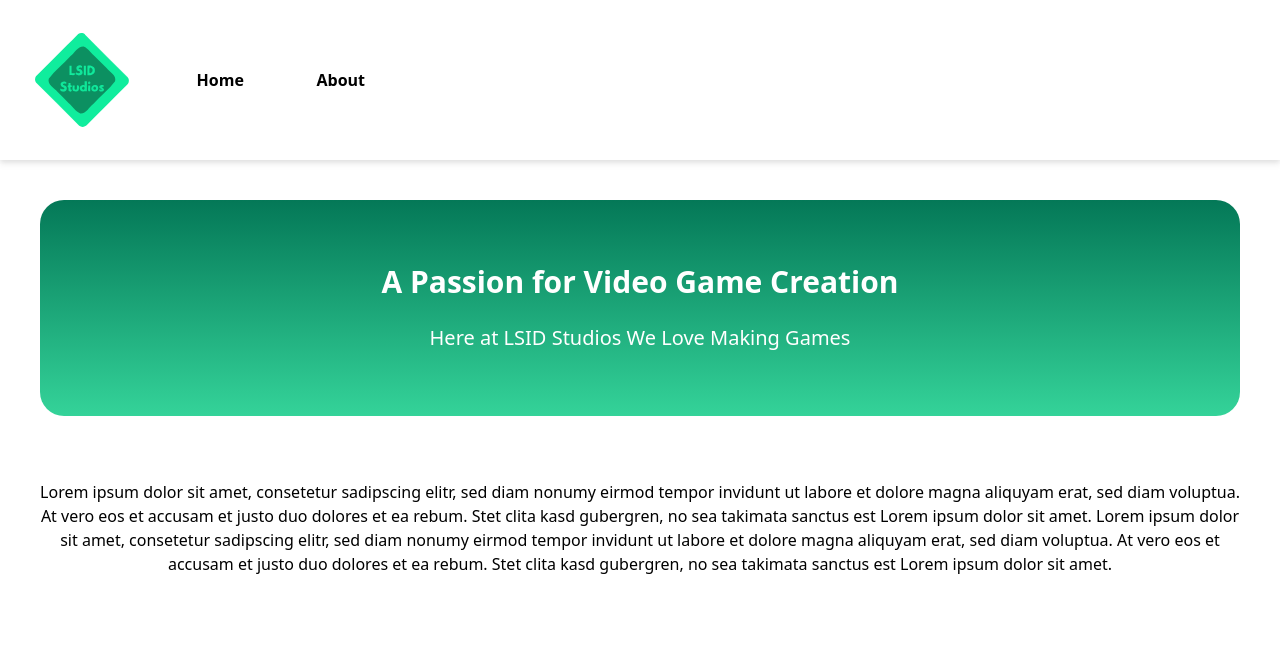
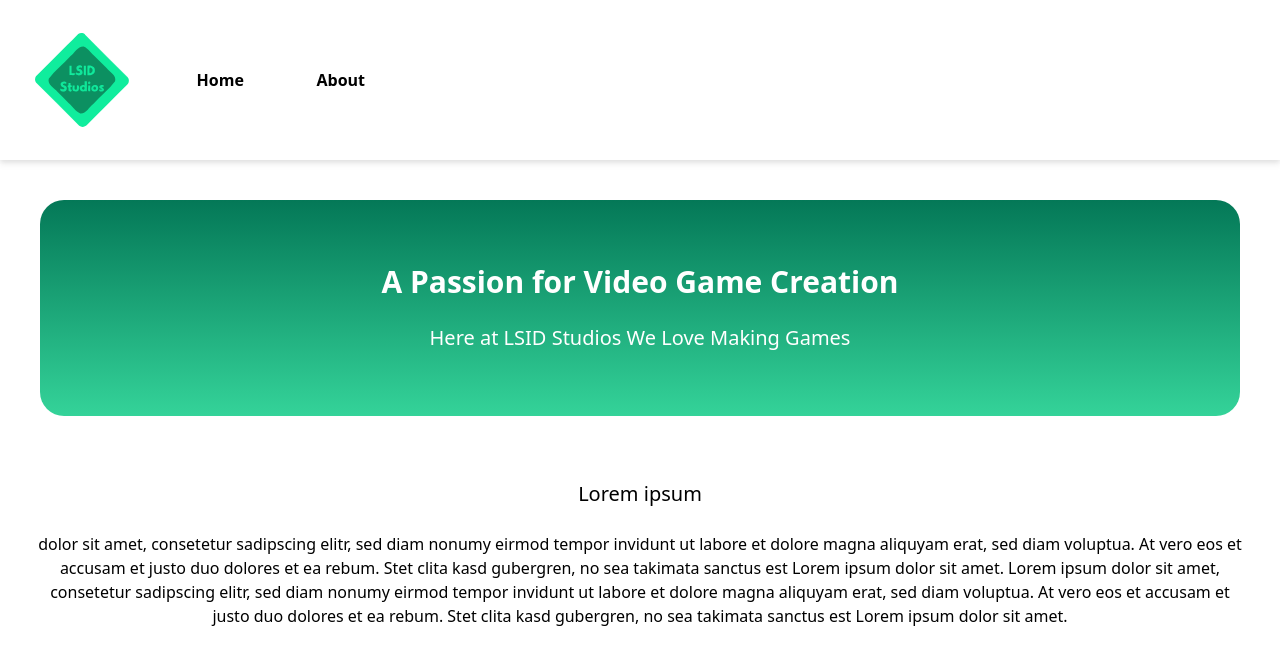
Before and after one commit to Efendo/LSID-Website, a Vue app: page / in a window 1280 px wide. Shown: the top 664 px of the page. Built offline with nearby package versions, Linux system fonts and the light colour scheme.

Commit message:
Testing Workflow

```diff
--- a/src/views/Home.vue
+++ b/src/views/Home.vue
@@ -6,6 +6,8 @@
             <h1 class=" font-normal text-xl">Here at LSID Studios We Love Making Games</h1>
         </div>
         <br>
-        <p class="mx-8">Lorem ipsum dolor sit amet, consetetur sadipscing elitr, sed diam nonumy eirmod tempor invidunt ut labore et dolore magna aliquyam erat, sed diam voluptua. At vero eos et accusam et justo duo dolores et ea rebum. Stet clita kasd gubergren, no sea takimata sanctus est Lorem ipsum dolor sit amet. Lorem ipsum dolor sit amet, consetetur sadipscing elitr, sed diam nonumy eirmod tempor invidunt ut labore et dolore magna aliquyam erat, sed diam voluptua. At vero eos et accusam et justo duo dolores et ea rebum. Stet clita kasd gubergren, no sea takimata sanctus est Lorem ipsum dolor sit amet.</p>
+        <h1 class="text-xl">Lorem ipsum</h1>
+        <br>
+        <p class="mx-8">dolor sit amet, consetetur sadipscing elitr, sed diam nonumy eirmod tempor invidunt ut labore et dolore magna aliquyam erat, sed diam voluptua. At vero eos et accusam et justo duo dolores et ea rebum. Stet clita kasd gubergren, no sea takimata sanctus est Lorem ipsum dolor sit amet. Lorem ipsum dolor sit amet, consetetur sadipscing elitr, sed diam nonumy eirmod tempor invidunt ut labore et dolore magna aliquyam erat, sed diam voluptua. At vero eos et accusam et justo duo dolores et ea rebum. Stet clita kasd gubergren, no sea takimata sanctus est Lorem ipsum dolor sit amet.</p>
     </div>
 </template>
```
